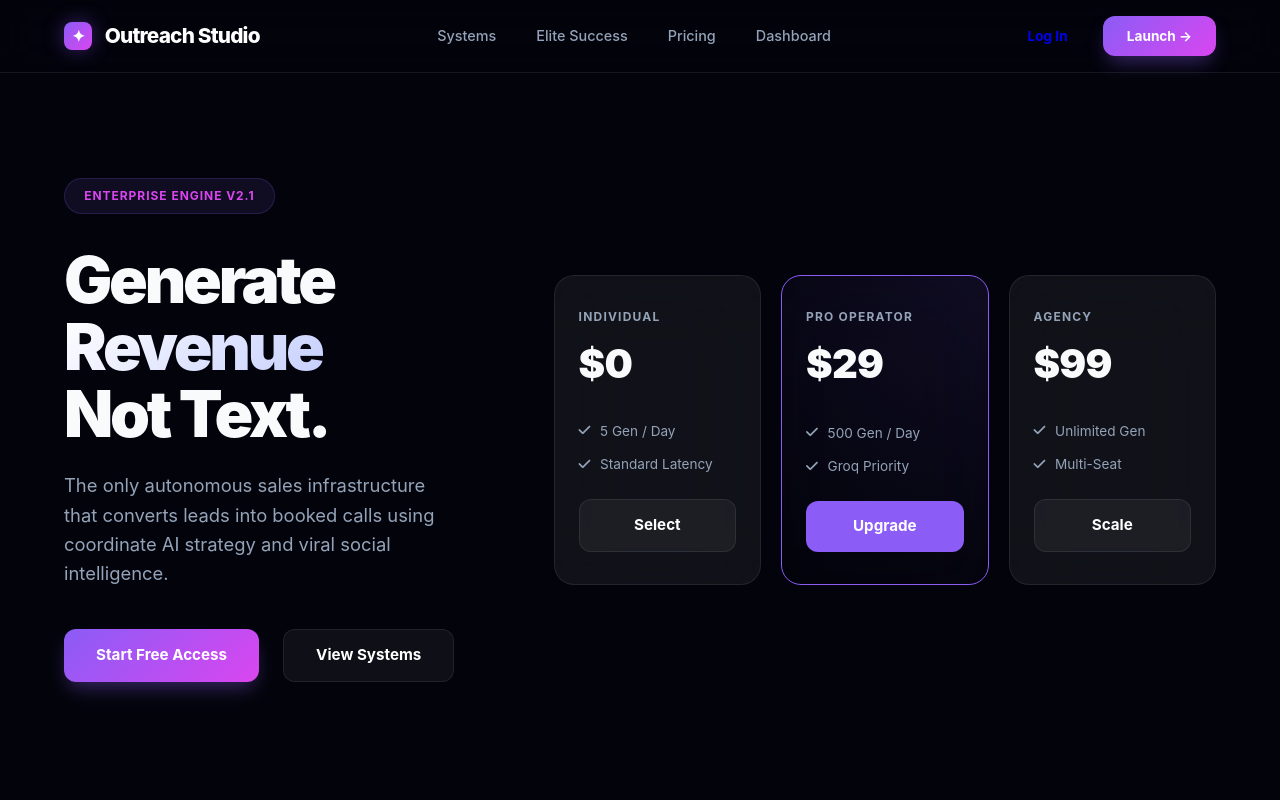
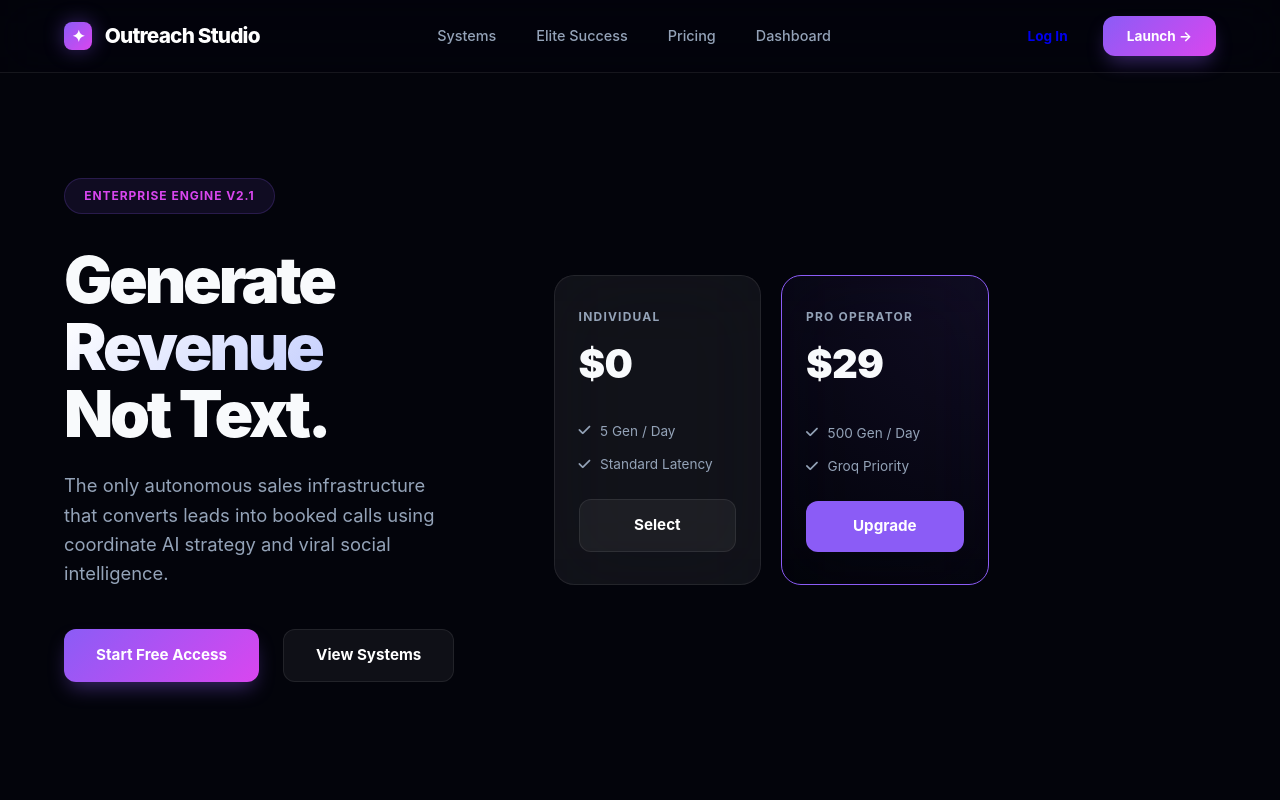
Before and after one commit to solar262/outreach-dashboard., a website: page saas-dashboard/index.html in a window 1280 px wide. Shown: the top 800 px of the page. Drawn offline with Linux system fonts and the light colour scheme.

Commit message:
feat: Remove Agency pricing tier to simplify offering

```diff
--- a/saas-dashboard/index.html
+++ b/saas-dashboard/index.html
@@ -65,18 +65,7 @@
                     <a href="https://283733832600.gumroad.com/l/outreach-studio-pro"
                         class="btn btn-card primary">Upgrade</a>
                 </div>
-                <!-- Card 3 -->
-                <div class="bento-card">
-                    <div class="card-label">Agency</div>
-                    <div class="card-price">$99</div>
-                    <ul class="feature-list">
-                        <li><i class="fas fa-check"></i> Unlimited Gen</li>
-                        <li><i class="fas fa-check"></i> Multi-Seat</li>
-                    </ul>
-                    <a href="https://283733832600.gumroad.com/l/outreach-studio-pro" class="btn btn-card">Scale</a>
-                </div>
             </div>
-        </div>
     </main>
 
     <section id="features" class="features-section">
```
